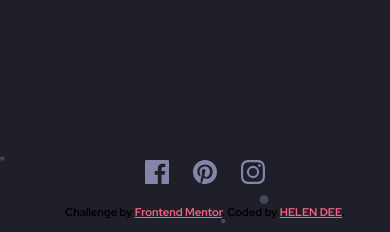
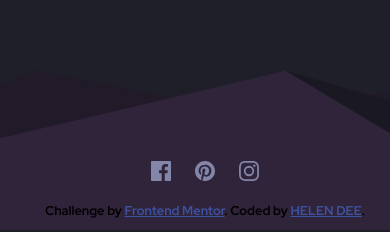
Before and after one commit to HELEN-DEE/launch-countdown-timer, a plain HTML site: page index.html in a window 390 px wide. Shown: the part 609-841 px from the top of the page. Drawn offline with Linux system fonts and the light colour scheme.

Commit message:
Added: Modifications to footer image

```diff
--- a/index.html
+++ b/index.html
@@ -16,6 +16,7 @@
   </style> -->
 </head>
 <body>
+
     <main>
       <!-- Title Text -->
       <div class="title-text">
@@ -83,8 +84,10 @@
           </div>
         </div>
       </section>
-
     </main>
+    <div class="hills">
+      <img src="/images/pattern-hills.svg" alt="pattern-hills"/>
+    </div>
     <footer>
       <!-- Social Icons -->
       <div class="social-icons">
--- a/styles.css
+++ b/styles.css
@@ -30,9 +30,21 @@ body {
 }
 
 a {
-  color: var(--soft-red)
+  color: hsl(228, 45%, 44%);
 }
 
+.hills {
+  position: absolute;
+  bottom: 0;
+  left: 0;
+  right: 0;
+  width: 100vw;
+  overflow: hidden;
+}
+
+.hills img {
+  width: 100%;
+}
 
 main {
   width: 50%;
@@ -253,7 +265,7 @@ main {
   transform: translate(50%, -50%);
 }
 
-/* Added this part too */
+
 /* Social Icon Styles */
 .social-icons {
   display: flex;
@@ -269,10 +281,12 @@ footer {
   display: flex;
   flex-direction: column;
   gap: 1rem;
+  z-index: 100;
 }
 
 .attribution {
   text-align: center;
+  font-size: 0.8rem !important;
 }
 
 /* Media Queries For Mobile Screen */
@@ -287,6 +301,15 @@ footer {
     width: 100%;
   }
 
+  .hills img {
+    width: 300vw;
+  }
+
+  .social-icons span img {
+    width: 20px;
+    height: 20px;
+  }
+
   .counter-container {
     gap: 0.5rem;
     margin-top: 1rem;
```
